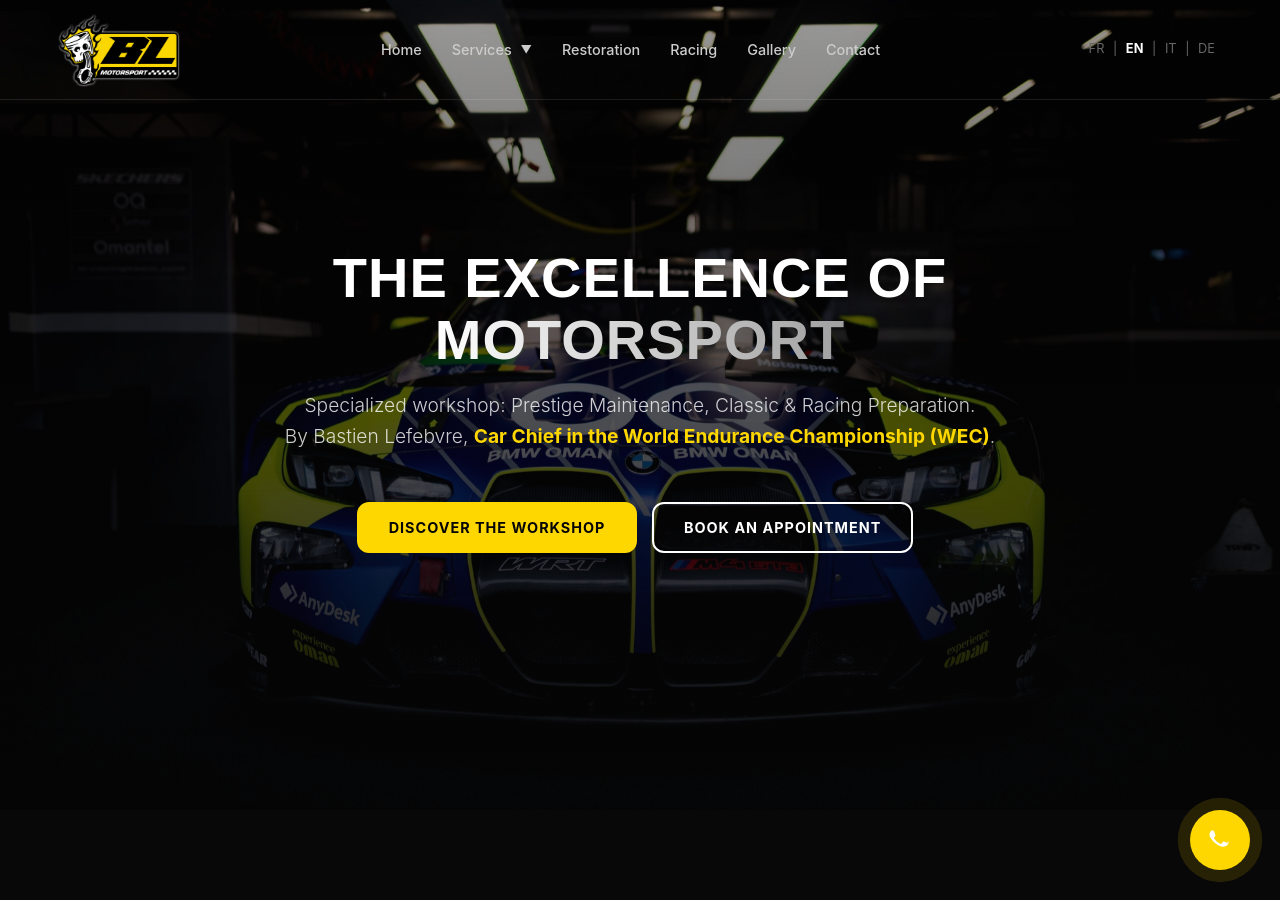
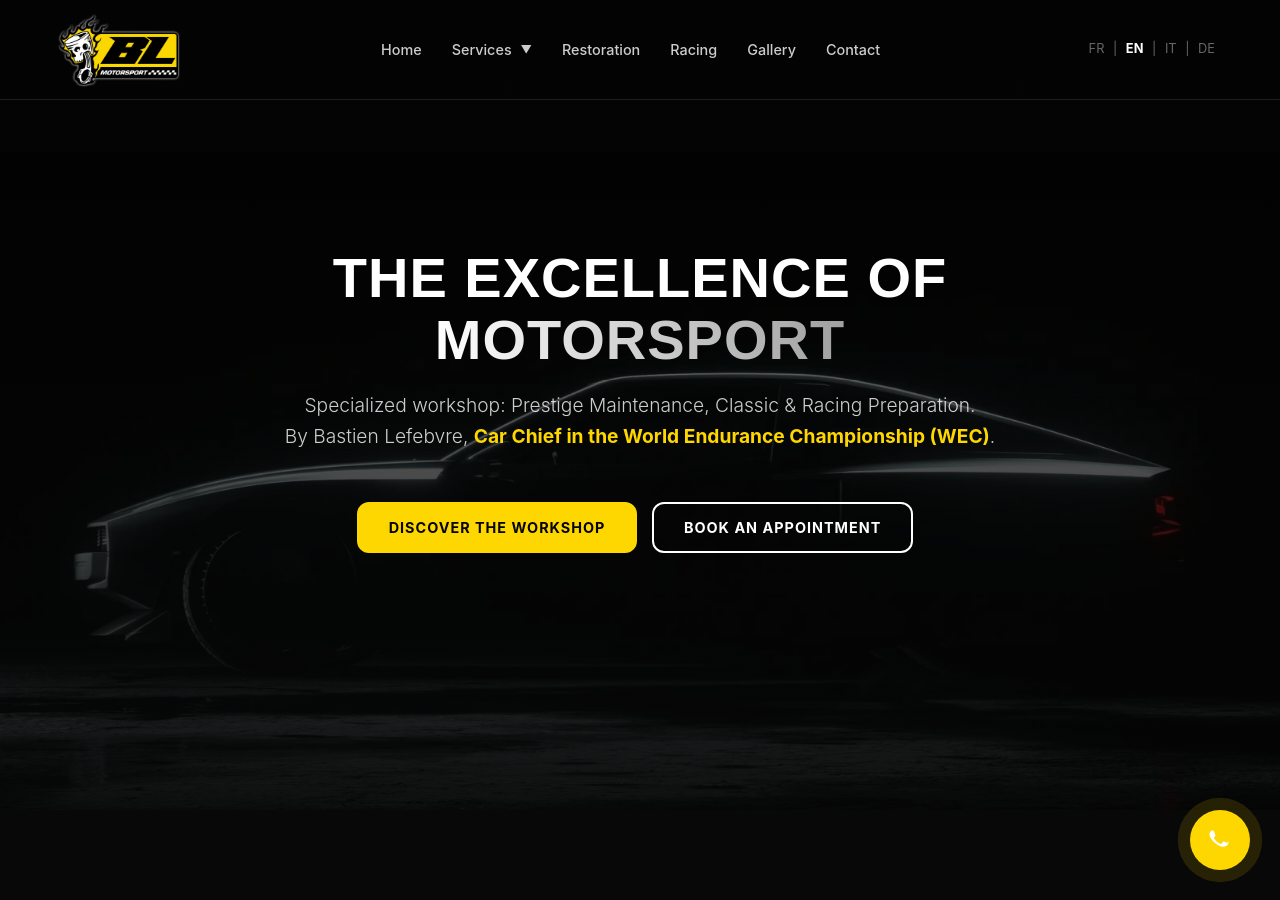
Before and after one commit to DuvalDVL/bl-motorsport, a Jekyll site: the page built from en/index.html, in a window 1280 px wide and 900 px high. Built offline with Jekyll 4.4.1, drawn with Linux system fonts in a browser that asks for light colours.

Commit message:
Update index.html

```diff
--- a/en/index.html
+++ b/en/index.html
@@ -6,7 +6,7 @@ lang: en
 ---
 
 <section class="hero-section">
-  <div class="hero-bg" role="img" style="background-image: url('{{ "/assets/img/hero-bg.jpg" | absolute_url }}');"></div>
+  <div class="hero-bg" role="img" style="background-image: url('{{ "/assets/img/hero-bg.webp" | absolute_url }}');"></div>
   <div class="hero-overlay"></div>
   <div class="container hero-content">
     <h1 class="hero-title">
@@ -132,7 +132,7 @@ lang: en
   <div class="container bio-container">
     <div class="bio-image">
       <div class="img-wrapper">
-        <img src="{{ '/assets/img/bastien-portrait.jpg' | absolute_url }}" alt="Bastien">
+        <img src="{{ '/assets/img/bastien-portrait.webp' | absolute_url }}" alt="Bastien">
       </div>
     </div>
     <div class="bio-text">
@@ -157,7 +157,7 @@ lang: en
   </div>
 </section>
 
-<section class="cta-section" style="padding: 100px 0; background-image: linear-gradient(rgba(0,0,0,0.8), rgba(0,0,0,0.8)), url('{{ "/assets/img/hero-bg.jpg" | absolute_url }}'); background-size: cover; background-attachment: fixed; text-align: center;">
+<section class="cta-section" style="padding: 100px 0; background-image: linear-gradient(rgba(0,0,0,0.8), rgba(0,0,0,0.8)), url('{{ "/assets/img/hero-bg.webp" | absolute_url }}'); background-size: cover; background-attachment: fixed; text-align: center;">
   <div class="container">
     <h2 style="font-size: 3rem; margin-bottom: 20px;">{{ site.data.locales.cta_home.title[page.lang] }}</h2>
     <p style="font-size: 1.2rem; color: #ddd; margin-bottom: 40px;">{{ site.data.locales.cta_home.sub[page.lang] }}</p>
```
